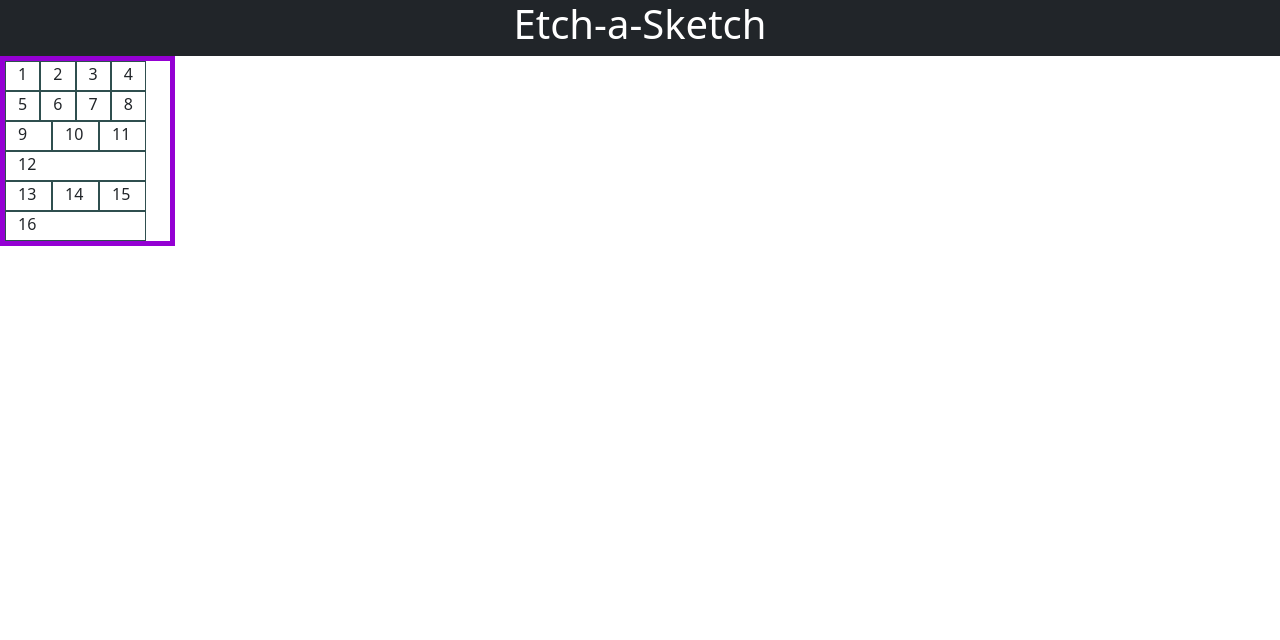
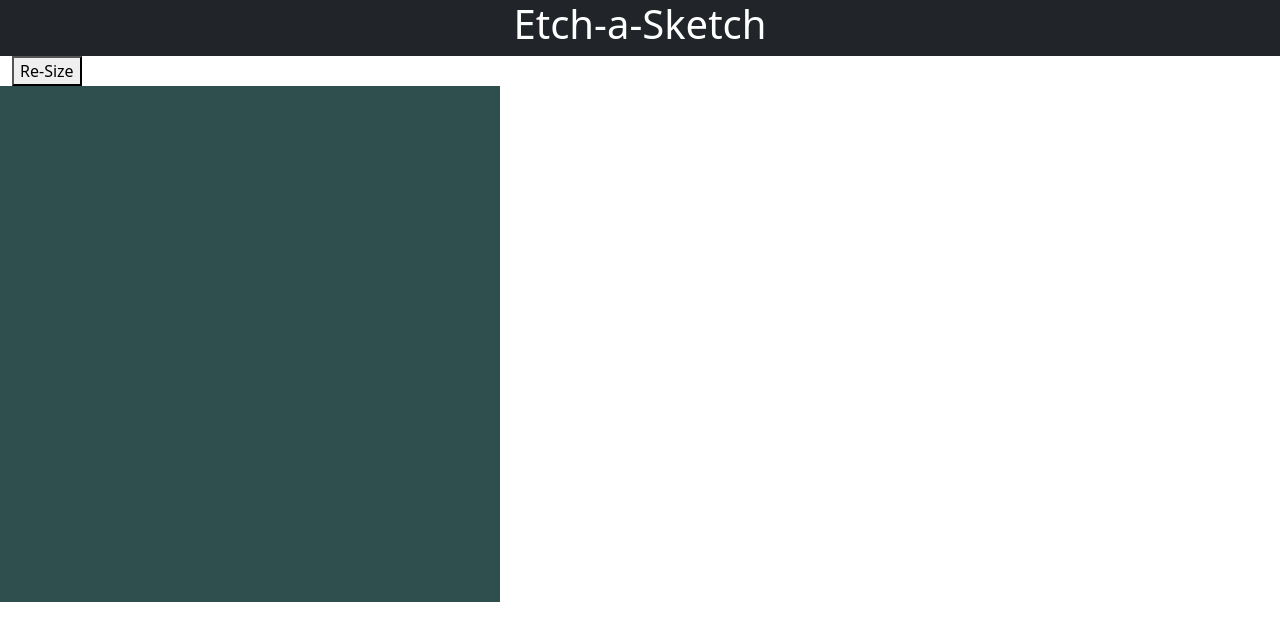
Before and after one commit to TylerWDickens/Etch-a-Sketch, a plain HTML site: page index.html in a window 1280 px wide. Drawn offline with nearby package versions, Linux system fonts and the light colour scheme.

Commit message:
First solution

```diff
--- a/app.js
+++ b/app.js
@@ -0,0 +1,65 @@
+//Use query selectors to set grid container and button to const
+const gridContainer = document.querySelector('#grid-container');
+const resetButton = document.querySelector("#reset.button");
+
+//run setDefaultGrid on loading page
+window.addEventListener("load", setDefaultGrid);
+//run changeSize when you click the button
+resetButton.addEventListener("click", changeSize);
+
+//run setGridSize and fillGrid - set default size to 16
+function setDefaultGrid(){
+  setGridSize(16);
+  fillGrid(16);
+}
+
+//set grid colomn size
+function setGridSize(size){
+  gridContainer.style.gridTemplateColumns = `repeat(${size}, 1fr)`;
+}
+
+//
+function fillGrid(size){
+  //for each element, create a div and give class
+  //add event listener for "mouseover" which triggers a colour
+  //change fucntion, then append the element to the grid container
+  for (let i =0; i < (size * size); i++){
+    const gridElement = document.createElement("div");
+    gridElement.classList = "grid-element";
+    gridElement.addEventListener("mouseover", changeColor);
+    gridContainer.appendChild(gridElement);
+  }
+}
+
+function changeColor(e){
+  const red = Math.floor(Math.random() * 256);
+  const green = Math.floor(Math.random() * 256);
+  const blue = Math.floor(Math.random() * 256);
+  e.target.style.backgroundColor = `rgb(${red},${green}, ${blue})`;
+}
+
+function changeSize(){
+  let newSize = prompt("Enter a grid size");
+
+  if(newSize !== null) {
+    newSize = parseInt(newSize);
+
+    if (newSize < 1 || newSize > 64 || Number.isNaN(newSize)){
+      alert("Enter a number from 1-64");
+      changeSize();
+    }else{
+      clearGrid();
+      setGridSize(newSize);
+      fillGrid(newSize);
+    }
+  }
+}
+
+function clearGrid(){
+
+  const gridArray = Array.from(gridContainer.childNodes);
+  gridArray.forEach((element) => {
+    gridContainer.removeChild(element);
+
+  })
+}
--- a/index.html
+++ b/index.html
@@ -17,36 +17,11 @@
     <div class="row title bg-dark text-white">
       <h1>Etch-a-Sketch</h1>
     </div>
+    <div id="main-container" class="conatainer"></div>
+    <button id="reset-button">Re-Size</button>
+    <div class="grid row" id="grid-container">
 
-    <div class="grid-container row">
-      <div class="row">
-        <div class="grid-item col">1</div>
-        <div class="grid-item col">2</div>
-        <div class="grid-item col">3</div>
-        <div class="grid-item col">4</div>
-      </div>
-      <div class="row">
-      <div class="grid-item col">5</div>
-      <div class="grid-item col">6</div>
-      <div class="grid-item col">7</div>
-      <div class="grid-item col">8</div>
-      </div>
-      <div class="row">
-      <div class="grid-item col">9</div>
-      <div class="grid-item col">10</div>
-      <div class="grid-item col">11</div>
-      <div class="grid-item col">12</div>
-      </div>
-      <div class="row">
-      <div class="grid-item col">13</div>
-      <div class="grid-item col">14</div>
-      <div class="grid-item col">15</div>
-      <div class="grid-item col">16</div>
     </div>
-    </div>
-
-
-
   </div>
 
 </body>
--- a/styles.css
+++ b/styles.css
@@ -1,3 +1,4 @@
+
 .container-fluid{
   height: 100vh;
   width: 100vw;
@@ -9,7 +10,7 @@
   justify-content: center;
   width: 100vw;
 }
-
+/*
 .grid-container{
   display: grid;
   grid-template-columns: auto auto auto auto;
@@ -29,4 +30,17 @@
   height: 30px;
   padding-left: 0;
 
+}*/
+
+.grid {
+  display: grid;
+  max-width: 500px;
+  min-height: 500px;
+  margin: 2rem auto;
+  border: 2px solid darkslategray;
 }
+
+.grid-element {
+  border: 1px solid darkslategray;
+  background-color: darkslategray;
+}
```
